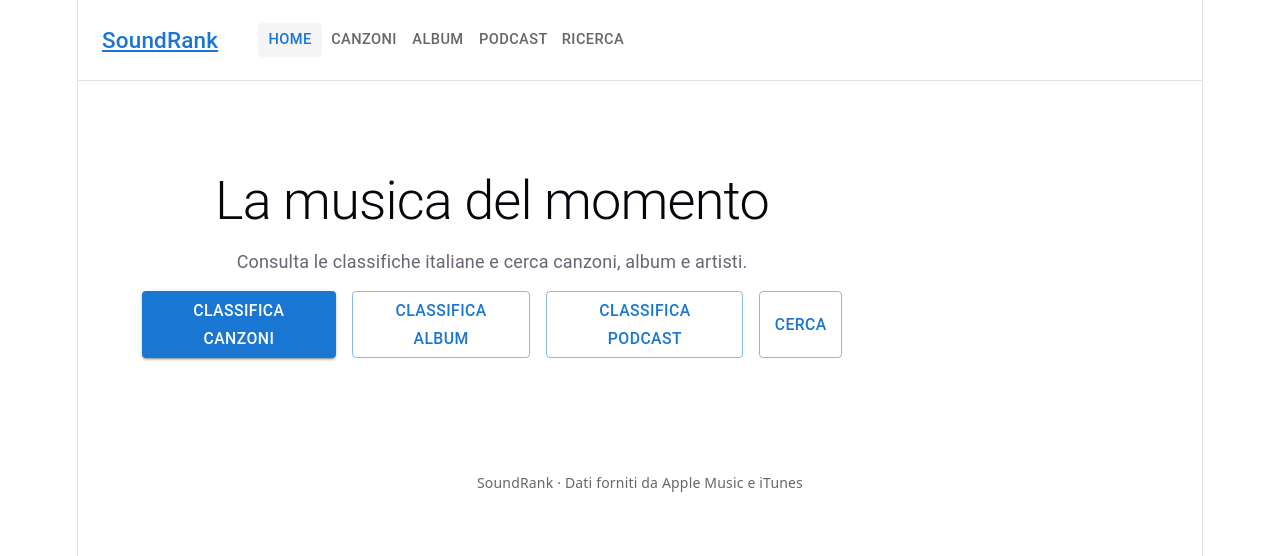
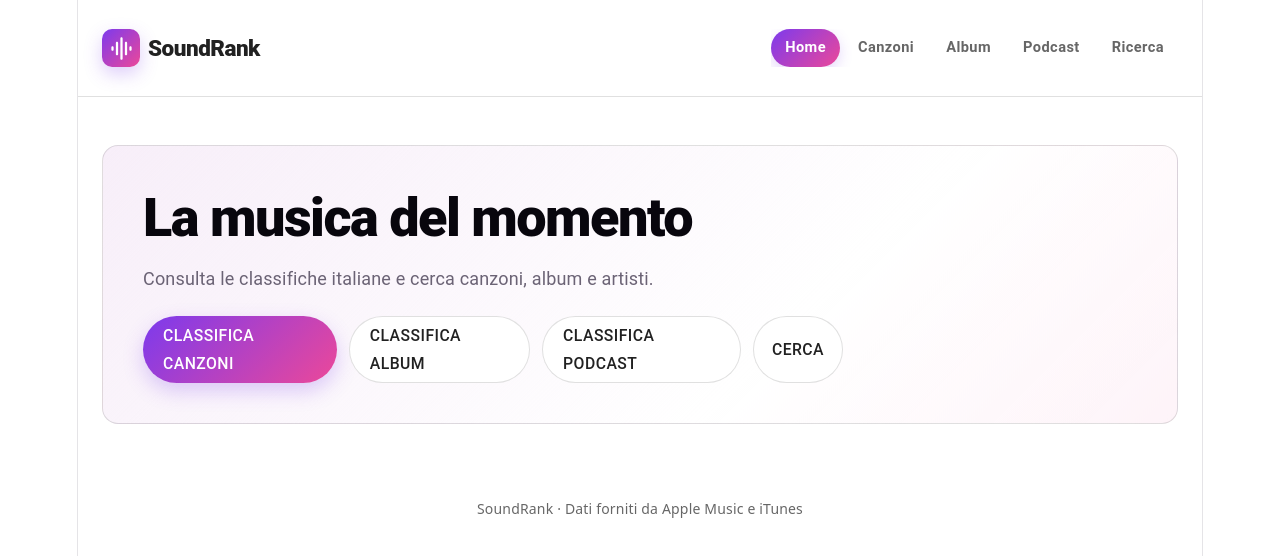
Before and after one commit to dario36ds/React_Frontend, a React (Vite) app: page / in a window 1280 px wide. Shown: the top 556 px of the page. Built offline with nearby package versions, Linux system fonts and the light colour scheme.

Commit message:
Modifcato stile anche a Home, navbar e titolo per uniformarlo

```diff
--- a/src/AlbumDetailsDialog.jsx
+++ b/src/AlbumDetailsDialog.jsx
@@ -95,7 +95,9 @@ function AlbumDetailsDialog({ album, rank, open, onClose }) {
         <Box sx={{ minWidth: 0, textAlign: "left" }}>
           <Stack direction="row" spacing={1} sx={{ mb: 1, flexWrap: "wrap" }}>
             {rank && <Chip label={`#${rank}`} color="secondary" size="small" />}
-            {album.genre && <Chip label={album.genre} size="small" variant="outlined" />}
+            {album.genre && (
+              <Chip label={album.genre} size="small" variant="outlined" />
+            )}
           </Stack>
 
           <Typography
--- a/src/Home.jsx
+++ b/src/Home.jsx
@@ -1,21 +1,109 @@
-import { Box, Button, Stack, Typography } from '@mui/material'
-import { Link } from 'react-router'
+import { Box, Button, Stack, Typography } from "@mui/material";
+import { Link } from "react-router";
+
+const primaryButtonStyle = {
+  borderRadius: 999,
+  px: 2.5,
+  color: "common.white",
+  background: "linear-gradient(135deg, #7c3aed, #ec4899)",
+  boxShadow: "0 8px 20px rgba(124, 58, 237, 0.25)",
+  transition: "transform 0.2s, box-shadow 0.2s",
+  "&:hover": {
+    background: "linear-gradient(135deg, #6d28d9, #db2777)",
+    boxShadow: "0 10px 24px rgba(124, 58, 237, 0.35)",
+    transform: "translateY(-2px)",
+  },
+};
+
+const secondaryButtonStyle = {
+  borderRadius: 999,
+  px: 2.5,
+  color: "text.primary",
+  borderColor: "divider",
+  bgcolor: "background.paper",
+  "&:hover": {
+    borderColor: "secondary.main",
+    bgcolor: "action.hover",
+    transform: "translateY(-2px)",
+  },
+};
 
 function Home() {
   return (
-    <Box className="hero" sx={{ p: { xs: 3, md: 5 }, borderRadius: 3 }}>
-      <Stack spacing={2} sx={{ maxWidth: 700 }}>
-        <Typography variant="h1" sx={{ fontSize: { xs: 38, md: 54 } }}>La musica del momento</Typography>
-        <Typography color="text.secondary">Consulta le classifiche italiane e cerca canzoni, album e artisti.</Typography>
-        <Stack direction={{ xs: 'column', sm: 'row' }} spacing={2} alignItems="flex-start">
-          <Button component={Link} to="/classifica-canzoni" variant="contained">Classifica canzoni</Button>
-          <Button component={Link} to="/classifica-album" variant="outlined">Classifica album</Button>
-          <Button component={Link} to="/classifica-podcast" variant="outlined">Classifica podcast</Button>
-          <Button component={Link} to="/ricerca" variant="outlined">Cerca</Button>
+    <Box
+      className="hero"
+      sx={{
+        p: { xs: 3, md: 5 },
+        border: 1,
+        borderColor: "divider",
+        borderRadius: 4,
+        background: (theme) =>
+          "linear-gradient(135deg, " +
+          theme.palette.secondary.main +
+          "14, " +
+          theme.palette.background.paper +
+          " 65%, #ec489910)",
+      }}
+    >
+      <Stack spacing={2} sx={{ maxWidth: 700, textAlign: "left" }}>
+        <Typography
+          variant="h1"
+          sx={{
+            m: 0,
+            fontSize: { xs: 38, md: 54 },
+            fontWeight: 800,
+            letterSpacing: -1.5,
+          }}
+        >
+          La musica del momento
+        </Typography>
+
+        <Typography color="text.secondary">
+          Consulta le classifiche italiane e cerca canzoni, album e artisti.
+        </Typography>
+
+        <Stack
+          direction={{ xs: "column", sm: "row" }}
+          spacing={1.5}
+          alignItems="flex-start"
+          sx={{ pt: 1 }}
+        >
+          <Button
+            component={Link}
+            to="/classifica-canzoni"
+            variant="contained"
+            sx={primaryButtonStyle}
+          >
+            Classifica canzoni
+          </Button>
+          <Button
+            component={Link}
+            to="/classifica-album"
+            variant="outlined"
+            sx={secondaryButtonStyle}
+          >
+            Classifica album
+          </Button>
+          <Button
+            component={Link}
+            to="/classifica-podcast"
+            variant="outlined"
+            sx={secondaryButtonStyle}
+          >
+            Classifica podcast
+          </Button>
+          <Button
+            component={Link}
+            to="/ricerca"
+            variant="outlined"
+            sx={secondaryButtonStyle}
+          >
+            Cerca
+          </Button>
         </Stack>
       </Stack>
     </Box>
-  )
+  );
 }
 
-export default Home
+export default Home;
--- a/src/Navbar.jsx
+++ b/src/Navbar.jsx
@@ -1,3 +1,4 @@
+import GraphicEqRoundedIcon from "@mui/icons-material/GraphicEqRounded";
 import { AppBar, Box, Button, Container, Toolbar, Typography } from "@mui/material";
 import { NavLink } from "react-router";
 
@@ -6,28 +7,78 @@ const links = [
   { label: "Canzoni", path: "/classifica-canzoni" },
   { label: "Album", path: "/classifica-album" },
   { label: "Podcast", path: "/classifica-podcast" },
-  { label: "Ricerca", path: "/ricerca" }
+  { label: "Ricerca", path: "/ricerca" },
 ];
 
 function Navbar() {
   return (
     <AppBar
-      position="static"
-      color="inherit"
+      position="sticky"
+      color="transparent"
       elevation={0}
-      sx={{ borderBottom: "1px solid", borderColor: "divider" }} >
+      sx={{
+        borderBottom: 1,
+        borderColor: "divider",
+        bgcolor: "rgba(255, 255, 255, 0.82)",
+        backdropFilter: "blur(16px)",
+        WebkitBackdropFilter: "blur(16px)",
+      }}
+    >
       <Container maxWidth="lg">
-        <Toolbar disableGutters sx={{ py: 1, gap: 2, flexWrap: "wrap" }}>
-          <Typography
+        <Toolbar
+          disableGutters
+          sx={{
+            minHeight: { xs: 72, sm: 80 },
+            gap: { xs: 1.5, sm: 3 },
+            flexDirection: { xs: "column", sm: "row" },
+            alignItems: { xs: "stretch", sm: "center" },
+            justifyContent: "space-between",
+            py: { xs: 1.5, sm: 1 },
+          }}
+        >
+          <Box
             component={NavLink}
             to="/"
-            variant="h6"
-            fontWeight={700}
-            color="primary"
-            sx={{ mr: { sm: 3 } }}>
-            SoundRank
-          </Typography>
-          <Box sx={{ display: "flex", gap: 0.5, flexWrap: "wrap" }}>
+            sx={{
+              display: "inline-flex",
+              alignItems: "center",
+              gap: 1,
+              alignSelf: { xs: "flex-start", sm: "auto" },
+              color: "text.primary",
+              textDecoration: "none",
+            }}
+          >
+            <Box
+              sx={{
+                width: 38,
+                height: 38,
+                display: "grid",
+                placeItems: "center",
+                borderRadius: 2.5,
+                color: "common.white",
+                background: "linear-gradient(135deg, #7c3aed, #ec4899)",
+                boxShadow: "0 7px 18px rgba(124, 58, 237, 0.25)",
+              }}
+            >
+              <GraphicEqRoundedIcon />
+            </Box>
+            <Typography variant="h6" sx={{ fontWeight: 800, letterSpacing: -0.5 }}>
+              SoundRank
+            </Typography>
+          </Box>
+
+          <Box
+            component="nav"
+            aria-label="Navigazione principale"
+            sx={{
+              display: "flex",
+              gap: 0.5,
+              overflowX: "auto",
+              pb: { xs: 0.5, sm: 0 },
+              scrollbarWidth: "none",
+              "&::-webkit-scrollbar": { display: "none" },
+            }}
+          >
             {links.map((link) => (
               <Button
                 size="small"
@@ -36,11 +87,24 @@ function Navbar() {
                 to={link.path}
                 end={link.path === "/"}
                 sx={{
+                  flexShrink: 0,
+                  px: 1.75,
+                  py: 0.75,
+                  borderRadius: 999,
                   color: "text.secondary",
+                  fontWeight: 600,
+                  textTransform: "none",
+                  "&:hover": {
+                    color: "text.primary",
+                    bgcolor: "action.hover",
+                  },
                   "&.active": {
-                    color: "primary.main",
-                    bgcolor: "action.hover",}
-                    }} >
+                    color: "common.white",
+                    background: "linear-gradient(135deg, #7c3aed, #ec4899)",
+                    boxShadow: "0 5px 14px rgba(124, 58, 237, 0.2)",
+                  },
+                }}
+              >
                 {link.label}
               </Button>
             ))}
--- a/src/PageTitle.jsx
+++ b/src/PageTitle.jsx
@@ -2,8 +2,21 @@ import { Box, Typography } from "@mui/material";
 
 function PageTitle({ title, subtitle }) {
   return (
-    <Box sx={{ mb: 4, textAlign: "left" }}>
-      <Typography variant="h3" component="h1" sx={{ mb: 1, fontWeight: 700 }}>
+    <Box sx={{ mb: 4, textAlign: "left", position: "relative", pl: 2.5 }}>
+      <Box
+        sx={{
+          position: "absolute",
+          inset: "4px auto 4px 0",
+          width: 5,
+          borderRadius: 999,
+          background: "linear-gradient(180deg, #7c3aed, #ec4899)",
+        }}
+      />
+      <Typography
+        variant="h3"
+        component="h1"
+        sx={{ mb: 0.75, fontWeight: 800, letterSpacing: -1 }}
+      >
         {title}
       </Typography>
 
```
